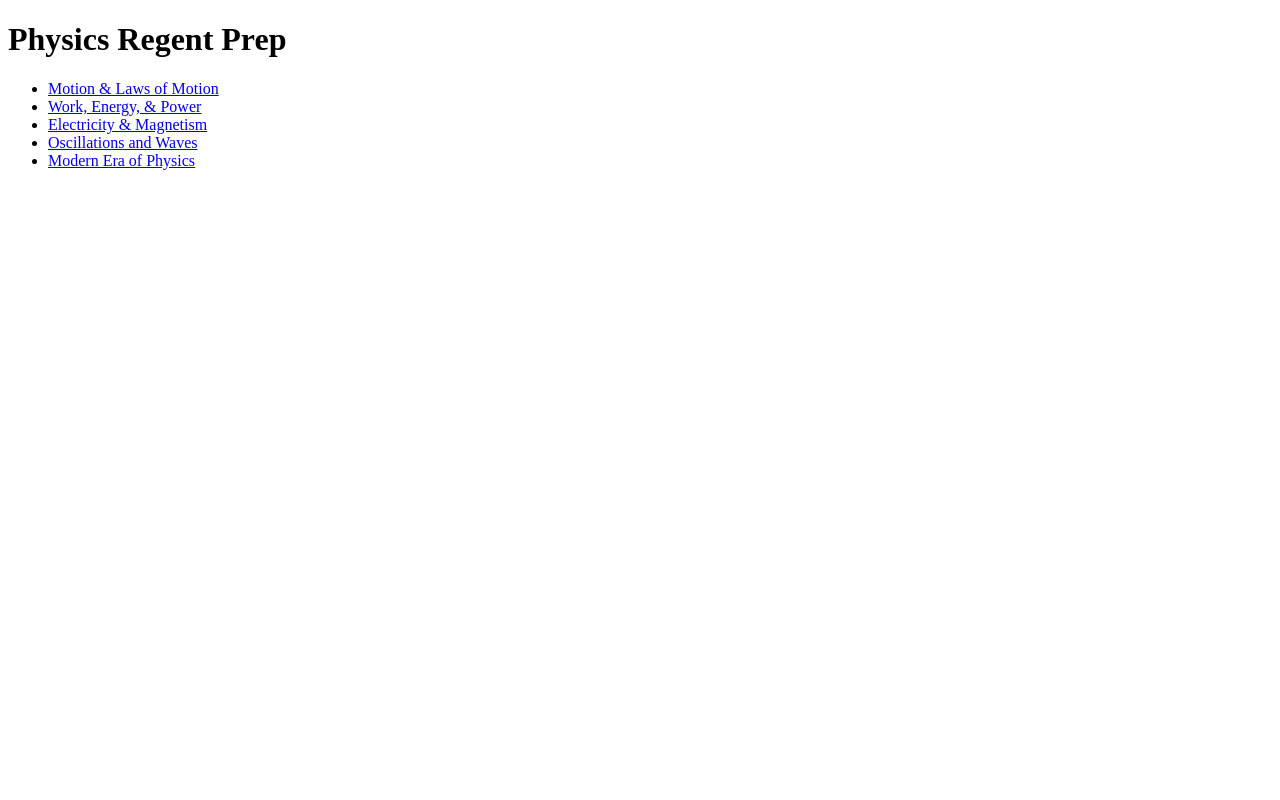
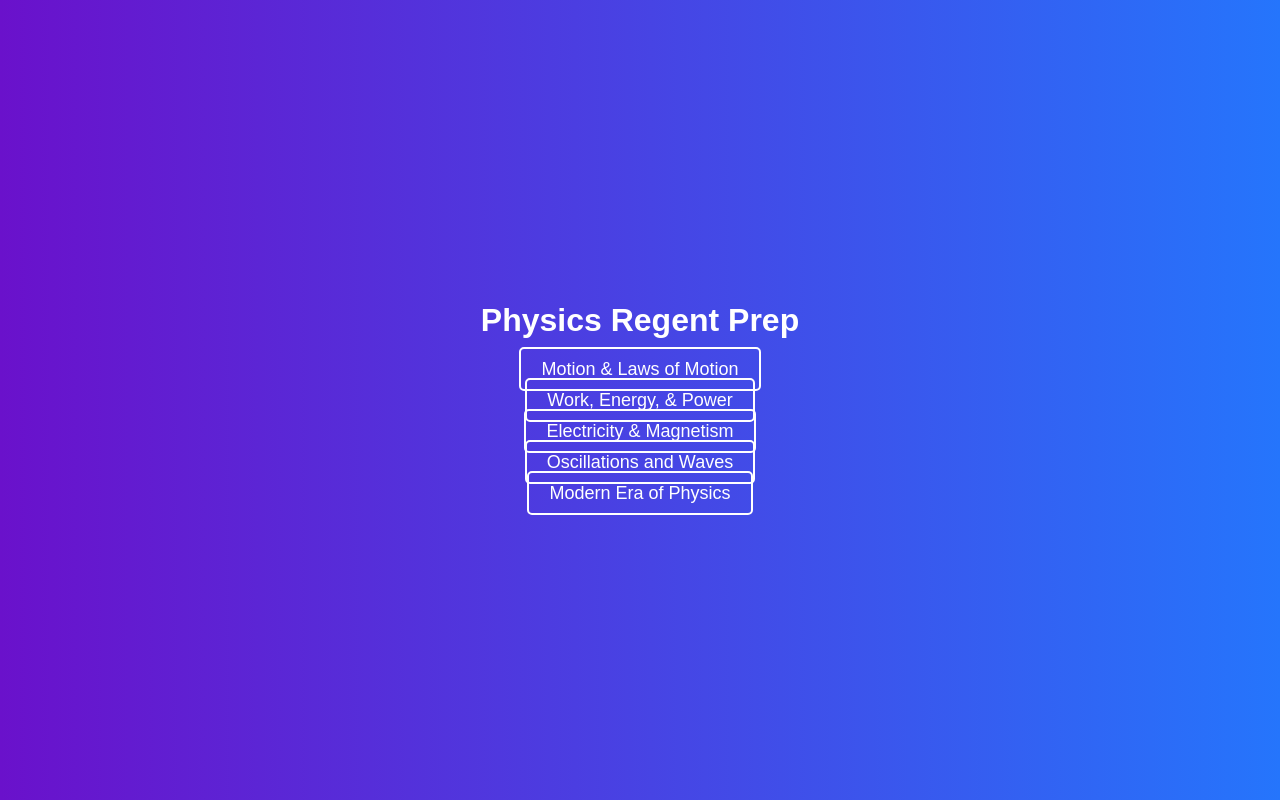
Before and after one commit to Umrh7/umrh7.github.io, a plain HTML site: page index.html in a window 1280 px wide. Drawn offline with Linux system fonts and the light colour scheme.

Commit message:
Update index.html

```diff
--- a/index.html
+++ b/index.html
@@ -2,8 +2,46 @@
 <html>
 <head>
     <title>Physics Regent Prep</title>
+    <style>
+        body {
+            display: flex;
+            justify-content: center;
+            align-items: center;
+            height: 100vh;
+            margin: 0;
+            font-family: Arial, sans-serif;
+            background: linear-gradient(to right, #6a11cb, #2575fc);
+            color: white;
+        }
+        h1 {
+            text-align: center;
+            margin-bottom: 20px;
+        }
+        ul {
+            list-style-type: none;
+            padding: 0;
+            text-align: center;
+        }
+        li {
+            margin: 10px 0;
+        }
+        a {
+            text-decoration: none;
+            color: white;
+            font-size: 18px;
+            padding: 10px 20px;
+            border: 2px solid white;
+            border-radius: 5px;
+            transition: background 0.3s, color 0.3s;
+        }
+        a:hover {
+            background: white;
+            color: #6a11cb;
+        }
+    </style>
 </head>
 <body>
+    <div>
         <h1>Physics Regent Prep</h1>
         <ul>
             <li><a href="motion_laws.html">Motion & Laws of Motion</a></li>
@@ -12,5 +50,6 @@
             <li><a href="oscillations_waves.html">Oscillations and Waves</a></li>
             <li><a href="modern_physics.html">Modern Era of Physics</a></li>
         </ul>
+    </div>
 </body>
 </html>
```
Lines whose indentation alone changed are shown as unchanged.
